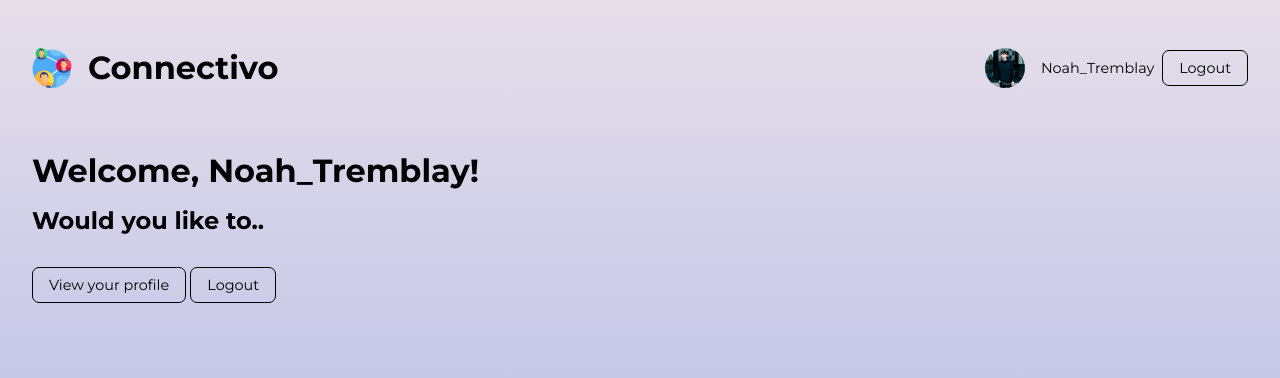
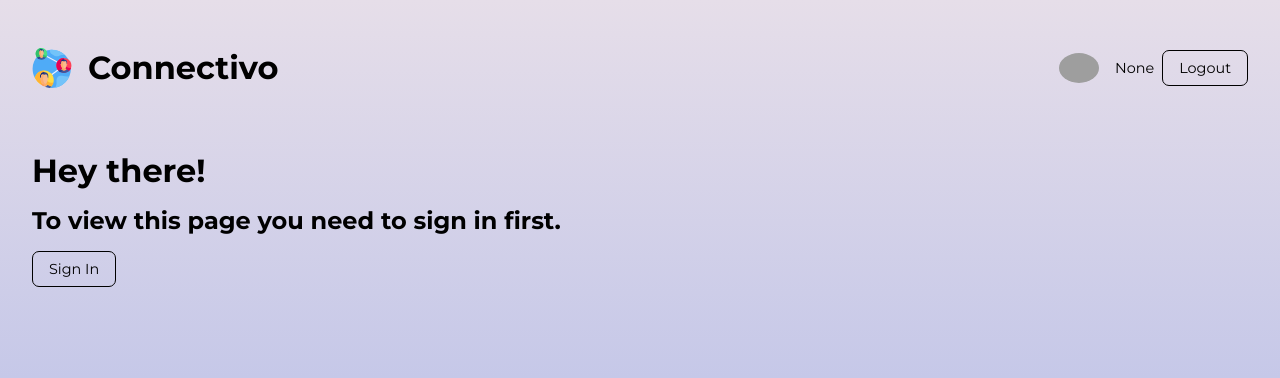
Before and after one commit to z-argyropoulos/Connectivo-Login-System-Flask, a Flask app: page / in a window 1280 px wide. Shown: the top 378 px of the page. Run offline with Flask 2, Linux system fonts and the light colour scheme; grey boxes are pictures that could not be loaded.

Commit message:
login session functionality added/form post handling

```diff
--- a/main.py
+++ b/main.py
@@ -1,57 +1,81 @@
-from flask import Flask, render_template, abort
+from flask import Flask, render_template, abort, request, session, url_for, redirect
 from os import environ
+from datetime import datetime
 
 app = Flask(__name__)
+
+# SESSION KEY
+app.secret_key = b'\xd1s}\xa2m\xbf\xa8\x12`0\xecR^\x14\xc7e\xfa\nr\xb2\x82\xc8\xdf'
 
 
 # Root Route
 @app.route('/')
 def home():
-
-    # Signed In test values
-    signedIn = True      # False
-    username = 'Noah_Tremblay'      # ''
-
     return render_template(
-        'root/index.html',
-        signedIn=signedIn,
-        username=username
+            'root/index.html',
+            username=(session['username'] if 'username' in session else None)
     )
 
 
 # Login Route
-@app.route('/login')
-def login():
+@app.get('/login')
+def show_login_form():
     return render_template(
         'login/login.html'
     )
 
 
+@app.post('/login')
+def sign_in():
+    loginError = False
+    """ get form values """
+    username = request.form.get('username')
+    password = request.form.get('password')
+
+    """ validation with DB  """
+    session['username'] = username
+
+    if loginError:
+        app.logger.debug('Sign in error')
+        return render_template('login/login.html')
+    else:
+        session['username'] = username
+        return redirect(url_for('home'))
+
+
 # Logout Route
 @app.route('/logout')
 def logout():
-    return 'Ok'
+    """ clear all session keys
+    use this method as
+    session.clear() would clear flash messages
+    before displaying after session.clear()"""
+    for key in list(session.keys()):
+        session.pop('username')
+    return redirect(url_for('home'))
 
 
 # Profile Route
 @app.route('/profile/<string:username>')
 def profile(username):
-    if username != 'Noah_Tremblay':  # For testing purposes
+
+    """ check if user should have access to this profile """
+    if username == session['username']:
+        # User Data (from DB)
+        data = {
+            'fullname': 'Noah Tremblay',
+            'username': username,
+            'email': 'noah_trembl01@gmail.com',
+            'nationality': 'can',        # Canada -> can (in future dictionary)
+            'mobile': '6967854895',
+            'about': '''Lorem ipsum dolor sit amet consectetur adipisicing elit.
+            Eius commodi veniam placeat voluptatum totam voluptate quo suscipit
+            non ex um.''',
+            'interests': ['Cooking', 'Football', 'Volunteering', 'Running'],
+            'last-seen': '5 mins ago'     # in future function date -> elapsed time
+        }
+    else:
         abort(401)
-
-    # User Data (from DB)
-    data = {
-        'fullname': 'Noah Tremblay',
-        'username': username,
-        'email': 'noah_trembl01@gmail.com',
-        'nationality': 'can',        # Canada -> can (in future dictionary)
-        'mobile': '6967854895',
-        'about': '''Lorem ipsum dolor sit amet consectetur adipisicing elit.
-        Eius commodi veniam placeat voluptatum totam voluptate quo suscipit
-        non ex um.''',
-        'interests': ['Cooking', 'Football', 'Volunteering', 'Running'],
-        'last-seen': '5 mins ago'     # in future function date -> elapsed time
-    }
 
     # Render profile page
     return render_template(
--- a/templates/error/401.html
+++ b/templates/error/401.html
@@ -6,4 +6,4 @@
 You do not have access to this page. To view this page you need to sign in first.
 {% endblock %}
 
-{% block redirect %}<button><a href=" {{ url_for('login') }}">Sign in</a></button>{% endblock %}
+{% block redirect %}<button><a href=" {{ url_for('sign_in') }}">Sign in</a></button>{% endblock %}
--- a/templates/login/login.html
+++ b/templates/login/login.html
@@ -19,7 +19,7 @@
     <div class="login">
       <div class="sign-in">
         <img src="{{url_for('static', filename='img/icons/login.svg')}}" />
-        <form action="">
+        <form action="{{ url_for('sign_in') }}" method='post'>
           <label for="username">Username</label><br />
           <input type="text" id="username" name="username" /><br />
           <label for="password">Password</label><br />
--- a/templates/root/index.html
+++ b/templates/root/index.html
@@ -8,7 +8,7 @@
 
 {% block content %}
 <div class="container">
-  {% if signedIn %}       {# if user is signed in -> welcome him #}
+  {% if username %}       {# if user is signed in -> welcome him #}
     <div class="greeting">
       <h1>Welcome, <span class="username">{{ username }}</span>!</h1>
     </div>
@@ -16,13 +16,13 @@
       <h2>Would you like to..</h2>
       <div class="redirects">
         <button><a href="{{url_for('profile', username=username)}}">View your profile</a></button>
-        <button id="logout"><a href="#">Logout</a></button>
+        <button id="logout"><a href="{{ url_for('logout') }}">Logout</a></button>
       </div>
     </div>
   {% else %}      {# if user not signed in -> redirect to login #}
     <h1>Hey there!</h1>
     <h2>To view this page you need to sign in first.</h2>
-    <a href="{{url_for('login')}}">Sign In</a>
+    <button><a href="{{url_for('sign_in')}}">Sign In</a></button>
   {% endif %}
 </div>
 {% endblock %}
```
